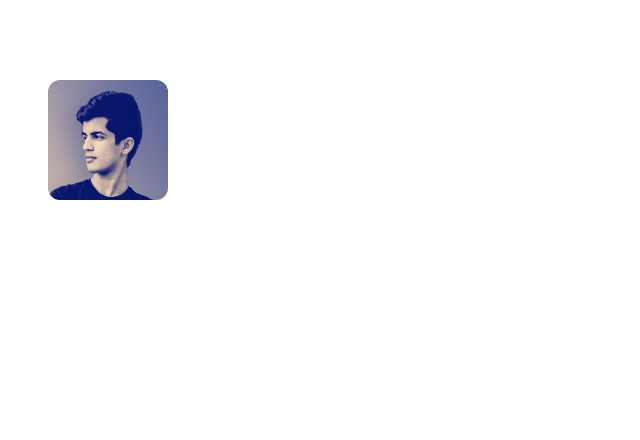
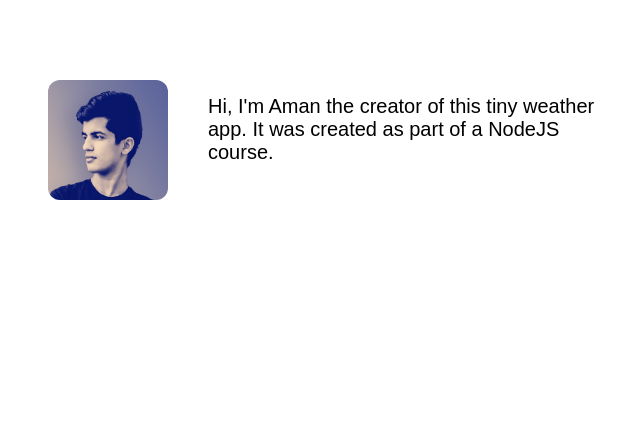
Before and after one commit to amanfromsolan/weather-app, a Node server app: page /about in a window 1280 px wide. Shown: the part 136-576 px from the top of the page, without its empty margins (142-782 px from the left). Run offline with Node 20, Linux system fonts and the light colour scheme.

Commit message:
Added the text for about page

```diff
--- a/public/css/styles.css
+++ b/public/css/styles.css
@@ -189,3 +189,18 @@ header {
   font-size: 24px;
   margin: 0;
 }
+
+.about-page-wrapper {
+  display: flex;
+  /* justify-content: center; */
+  align-items: center;
+}
+
+.about-page-wrapper img {
+  margin-right: 40px;
+}
+
+.about-page-wrapper p {
+  max-width: 400px;
+  margin: 0;
+}
--- a/templates/views/about.hbs
+++ b/templates/views/about.hbs
@@ -5,7 +5,10 @@
 <body>
   {{>header}}
   <div class="content-wrapper">
-    <img src="img/me.png">
+    <div class="about-page-wrapper">
+      <img src="img/me.png">
+      <p>Hi, I'm Aman the creator of this tiny weather app. It was created as part of a NodeJS course.</p>
+    </div>
   </div>
   {{>footer}}
 </body>
```
